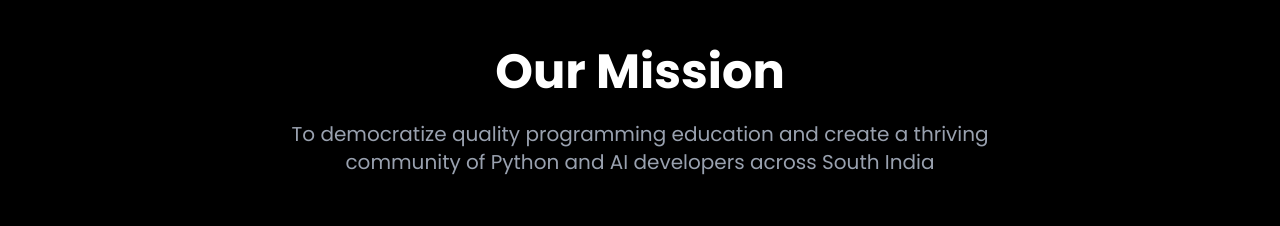
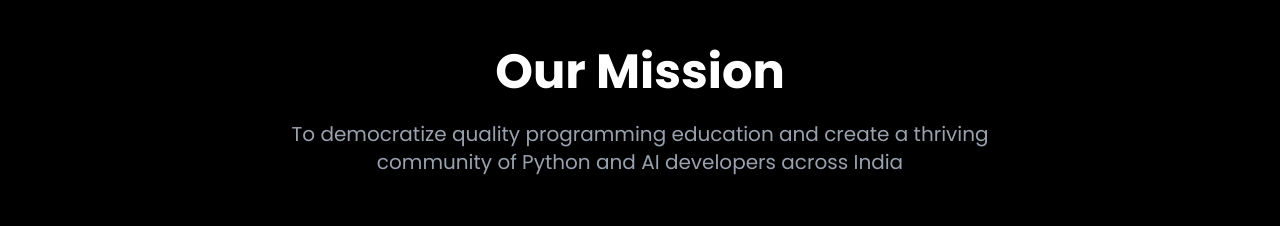
Before and after one commit to Sridhar2-dot/CodeKivy-frontend-v1, a React (Vite) app: page /about in a window 1280 px wide. Shown: the part 1140-1366 px from the top of the page. Built offline with nearby package versions, Linux system fonts and the light colour scheme.

Commit message:
Update mission statement to include all of India

```diff
--- a/src/pages/About.jsx
+++ b/src/pages/About.jsx
@@ -450,7 +450,7 @@ const About = () => {
             </h2>
             <p className="text-xl text-gray-400 max-w-3xl mx-auto animate-[fadeInUp_1s_ease-out_0.2s_both]">
               To democratize quality programming education and create a thriving community
-              of Python and AI developers across South India
+              of Python and AI developers across India
             </p>
           </div>
 
```
